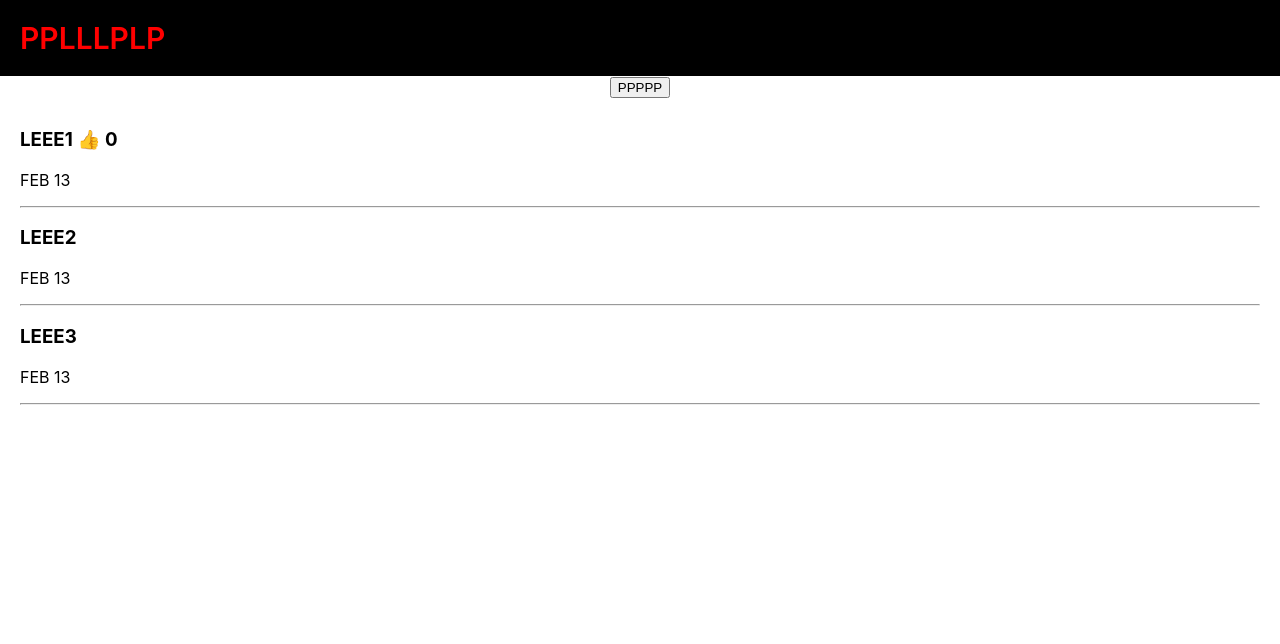
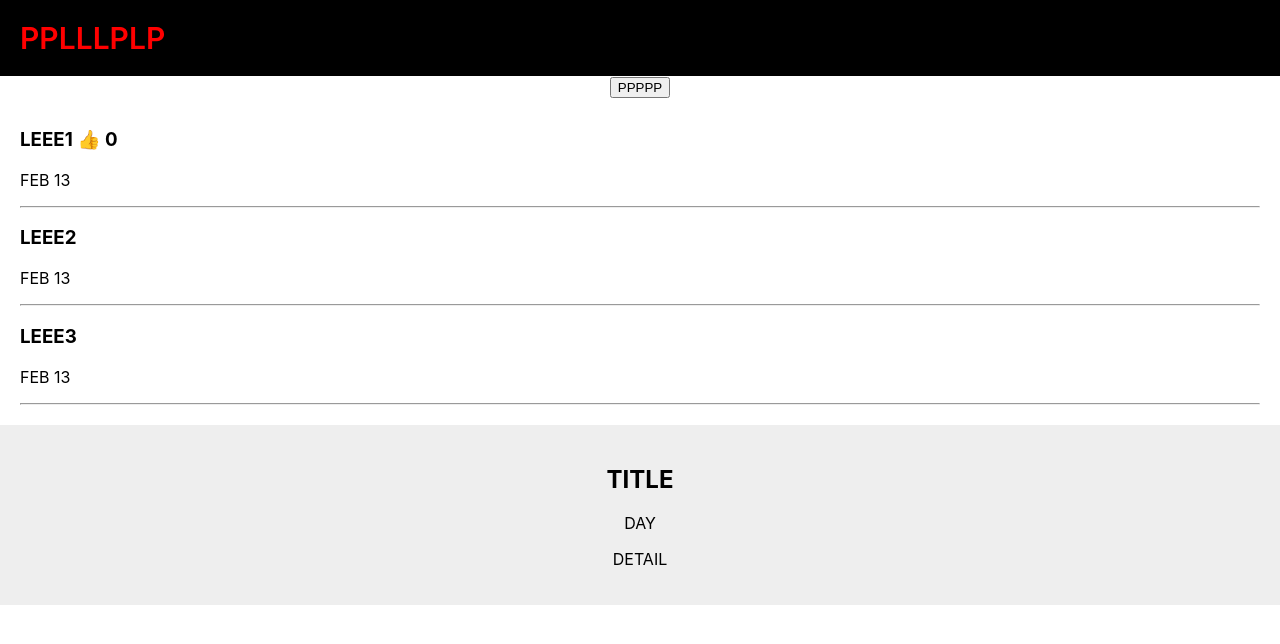
Before and after one commit to luthentic/REACT, a React (Create React App) app in the folder reactpr/: page / in a window 1280 px wide. Shown: the top 644 px of the page. Built offline with nearby package versions, Linux system fonts and the light colour scheme.

Commit message:
componenet

```diff
--- a/reactpr/src/App.css
+++ b/reactpr/src/App.css
@@ -11,7 +11,11 @@
   font-weight: 600;
   font-size: 20px;
 }
-
+.modal{
+  margin-top: 20px;
+  padding: 20px;
+  background-color: #eee;
+}
 .list{
   margin-top: 30px;
   text-align: left;
--- a/reactpr/src/App.js
+++ b/reactpr/src/App.js
@@ -1,4 +1,4 @@
-import React,{useState} from 'react';
+import React,{Fragment, useState} from 'react';
 import logo from './logo.svg';
 import './App.css';
 import { func } from 'prop-types';
@@ -33,8 +33,23 @@ function App() {
         <p>FEB 13</p>
         <hr/>
       </div>
+    <Modal/>
+
     </div>
   );
 }
+// component must be capital
+function Modal(){
+  return(
+    // Fragment
+  <>
+    <div className="modal">
+    <h2>TITLE</h2>
+    <p>DAY</p>
+    <p>DETAIL</p>
+  </div>
+  </>
+  )
+}
 
 export default App;
```
